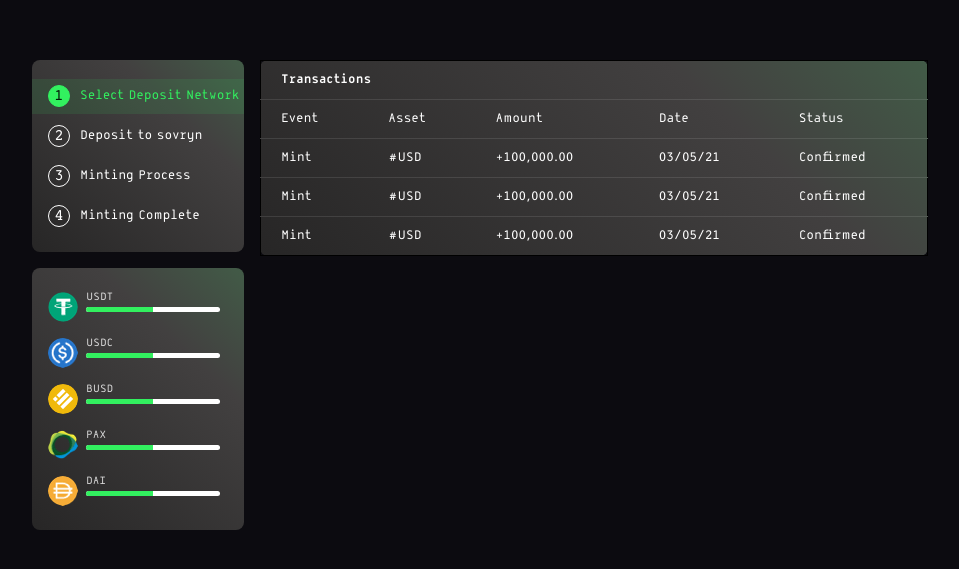
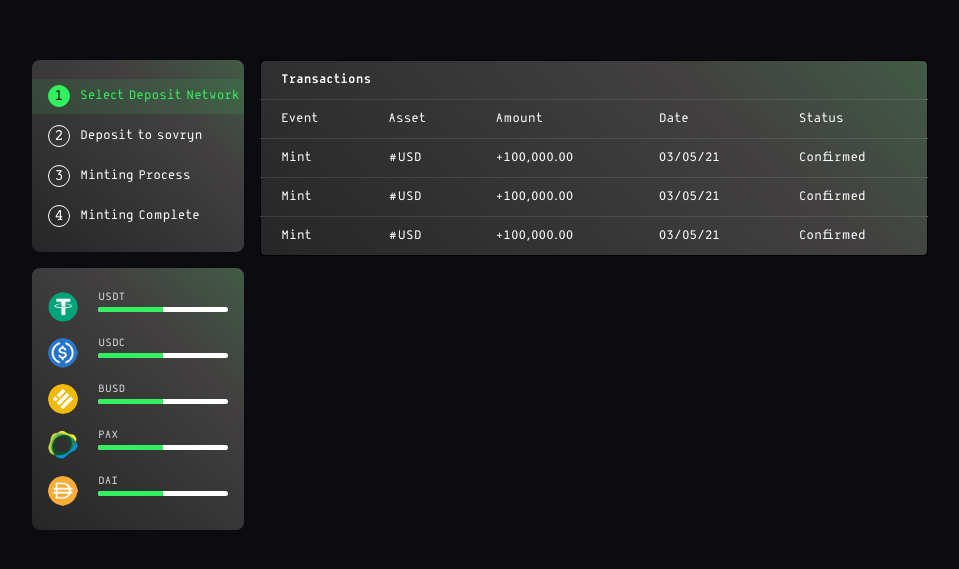
Before and after one commit to BabelFishProtocol/babelfish-frontend, a React (Create React App) app: page /dashboard in a window 1280 px wide. Shown: the part 113-682 px from the top of the page, without its empty margins (152-1111 px from the left). Built offline with nearby package versions, Linux system fonts and the light colour scheme.

Commit message:
Update styles

```diff
--- a/src/components/TokenPercentage/index.tsx
+++ b/src/components/TokenPercentage/index.tsx
@@ -1,6 +1,6 @@
 import React from "react";
 import { ProgressBar } from "../../lib/components/ProgressBar";
-import { Icon, Label } from "./styles";
+import { BarContainer, Icon, Label } from "./styles";
 import { tokensArray } from "../../config/Tokens";
 
 interface ITokenBarProps {
@@ -14,17 +14,17 @@ export const TokenBar = ({ name, icon, value, totalValue }: ITokenBarProps) => {
   return (
     <div className="d-flex py-2 w-100">
       <Icon src={icon} />
-      <div className="d-flex flex-column px-2 w-100">
+      <BarContainer>
         <Label className="mb-1">{name}</Label>
         <ProgressBar value={50} totalValue={100} />
-      </div>
+      </BarContainer>
     </div>
   );
 };
 
 export const AllTokensBar = () => {
   return (
-    <div className="px-2">
+    <div>
       {tokensArray.map((token, index) => {
         return (
           <TokenBar
--- a/src/components/TokenPercentage/styles.ts
+++ b/src/components/TokenPercentage/styles.ts
@@ -5,6 +5,13 @@ export const Icon = styled.img`
   width: 30px;
   border-radius: 50%;
   object-fit: cover;
+`;
+
+export const BarContainer = styled.div`
+  display: flex;
+  flex-direction: column;
+  padding-left: 20px;
+  width: 100%;
 `;
 
 export const Label = styled.label`
--- a/src/containers/dashboard/index.tsx
+++ b/src/containers/dashboard/index.tsx
@@ -55,7 +55,7 @@ export const Dashboard = () => {
           </Card>
         </div>
         <div className="mt-3">
-          <Card className="py-3 px-2 d-flex flex-column">
+          <Card className="py-3 px-3 d-flex flex-column">
             <AllTokensBar />
           </Card>
         </div>
```
